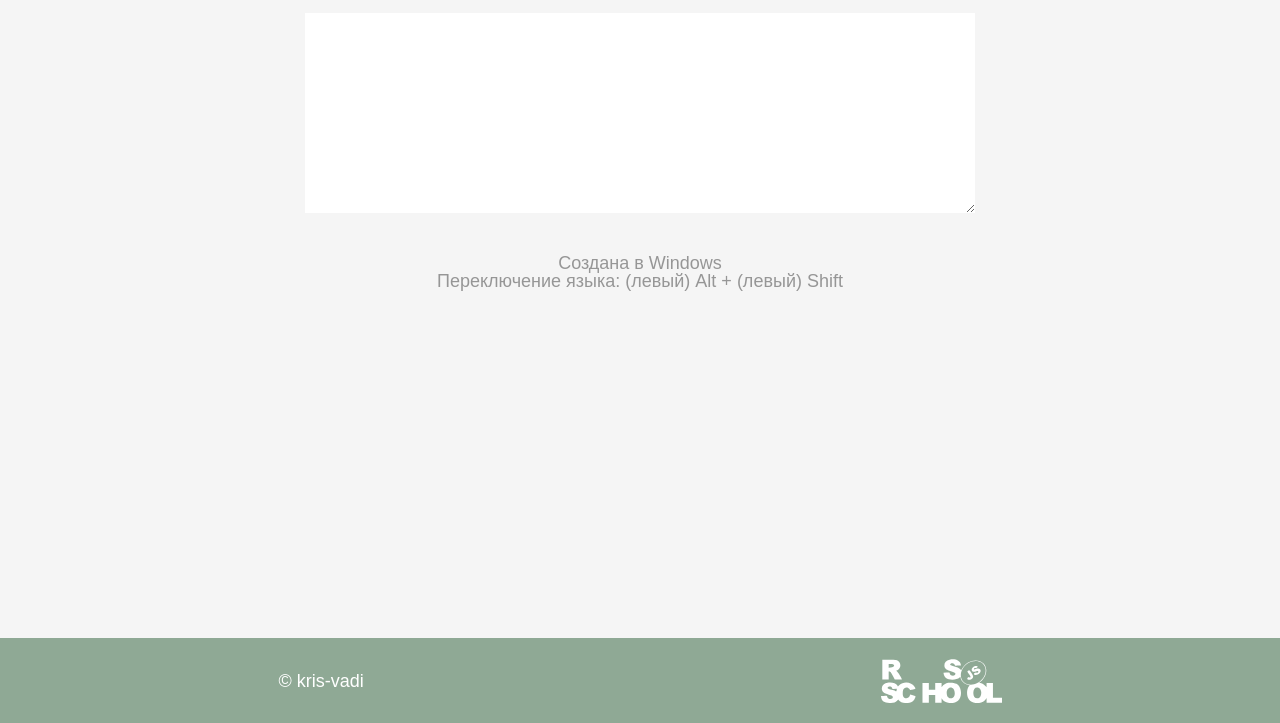
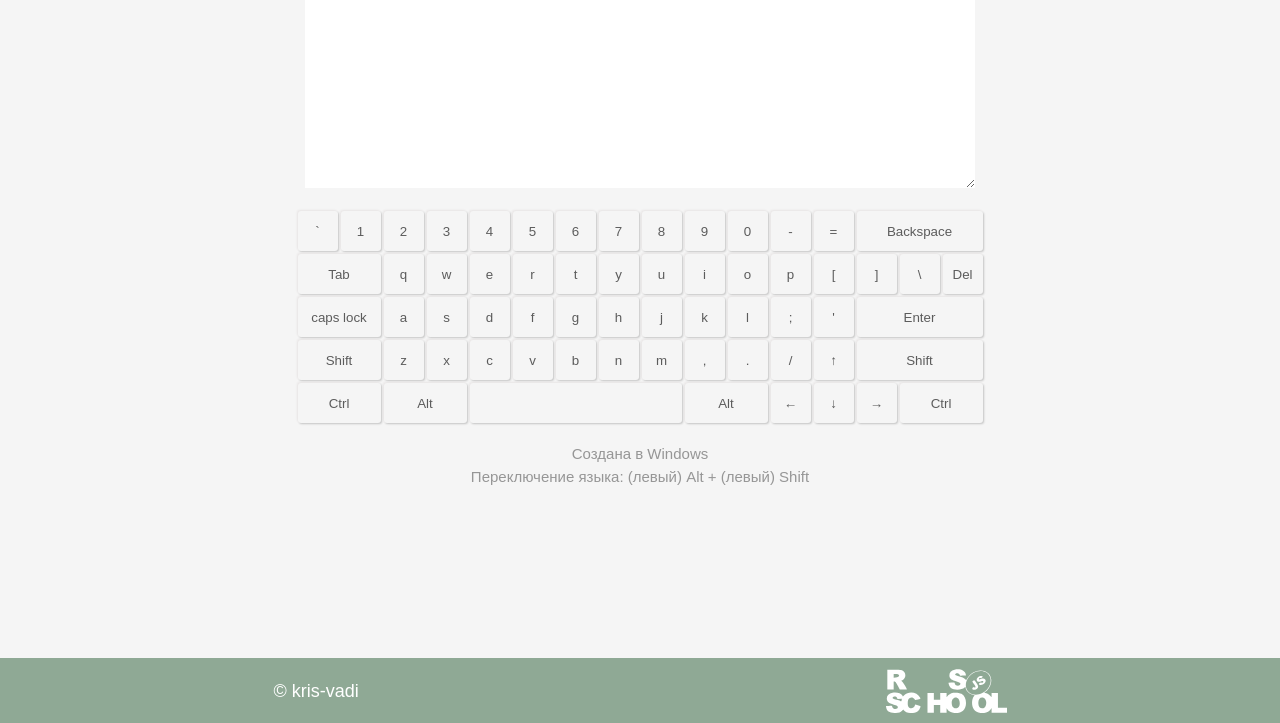
Before and after one commit to kris-vadi/virtual-keyboard, a website with bundled scripts: page src/index.html in a window 1280 px wide. Shown: the part 77-800 px from the top of the page. Built offline with nearby package versions, Linux system fonts and the light colour scheme.

Commit message:
feat: keyboard style

```diff
--- a/src/components/keyboard.js
+++ b/src/components/keyboard.js
@@ -5,17 +5,17 @@ export default function createKeyboard() {
 
   keyboard.classList.add('keyboard');
 
-    // document.addEventListener('keydown', (event) => {
+  // document.addEventListener('keydown', (event) => {
   //   console.log(event.code);
   //   console.log(event.key);
   // });
   for(const key in keys) {
     const keyButton = document.createElement('button');
 
-    keyButton.classList.add('button');
-    keyButton.classList.add(key);
+    keyButton.classList.add('key');
+    keyButton.classList.add(key.toLocaleLowerCase());
 
-
+    keyButton.innerHTML = keys[key][0];
 
     keyboard.appendChild(keyButton);
   }
--- a/src/components/keys.js
+++ b/src/components/keys.js
@@ -27,9 +27,10 @@ const keys = {
   KeyP: ['p', 'P', 'з', 'З'],
   BracketLeft: ['[', '{', 'х', 'Х'],
   BracketRight: [']', '}', 'ъ', 'Ъ'],
+  Backslash: ['\\', '|', '\\', '/'],
   Delete: ['Del', 'Del', 'Del', 'Del'],
 
-  CapsLock: ['CAPS', 'CAPS', 'CAPS', 'CAPS'],
+  CapsLock: ['caps lock', 'caps lock', 'caps lock', 'caps lock'],
   KeyA: ['a', 'A', 'ф', 'Ф'],
   KeyS: ['s', 'S', 'ы', 'Ы'],
   KeyD: ['d', 'D', 'в', 'В'],
--- a/src/sass/base/_variables.scss
+++ b/src/sass/base/_variables.scss
@@ -4,3 +4,5 @@ $color-light: #ffffff;
 $color-textarea: #5c5c5c;
 $color-text: #969696;
 $color-primary: #8fa995;
+$key-shadow: -1px -1px 2px #e8e5e5, 1px 1px 2px #c2c2c2;
+$press-shadow: inset -1px -1px 2px #e8e5e5, inset 1px 1px 2px #c2c2c2;
--- a/src/sass/components/_description.scss
+++ b/src/sass/components/_description.scss
@@ -1,3 +1,5 @@
 .description {
   margin: 20px 0;
+  font-size: 1.5rem;
+  line-height: 1.5;
 }
--- a/src/sass/components/_footer.scss
+++ b/src/sass/components/_footer.scss
@@ -4,7 +4,7 @@
   align-items: center;
   color: $color-light;
   background-color: $color-primary;
-  padding: 20px;
+  padding: 10px;
 }
 
 .footer__rss-link {
--- a/src/sass/components/_header.scss
+++ b/src/sass/components/_header.scss
@@ -1,6 +1,5 @@
 .header__title {
-  font-size: 30px;
-  font-weight: 700;
+  font-size: 2.5rem;
   color: $color-primary;
-  margin: 30px 0;
+  margin: 20px 0;
 }
--- a/src/sass/components/_keyboard.scss
+++ b/src/sass/components/_keyboard.scss
@@ -0,0 +1,42 @@
+.keyboard {
+  display: grid;
+  justify-content: center;
+  align-content: center;
+  grid-template: repeat(5, 40px) / repeat(16, 40px);
+  gap: 3px;
+  margin: 20px 0;
+}
+
+.key {
+  background-color: $color-background;
+  color: $color-textarea;
+  border-radius: 3px;
+  box-shadow: $key-shadow;
+  &:hover {
+    background-color: lighten($color-background, 3%);
+  }
+}
+
+.key-active {
+  box-shadow: $press-shadow;
+}
+
+.backspace,
+.enter,
+.shiftright {
+  grid-column: span 3;
+}
+
+.tab,
+.shiftleft,
+.capslock,
+.altright,
+.altleft,
+.controlright,
+.controlleft {
+  grid-column: span 2;
+}
+
+.space {
+  grid-column: span 5;
+}
--- a/src/sass/style.scss
+++ b/src/sass/style.scss
@@ -7,5 +7,6 @@
 @import "components/header";
 @import "components/main";
 @import "components/textarea";
+@import "components/keyboard";
 @import "components/description";
 @import "components/footer";
```
Also changed, not shown: src/sass/style.css.
